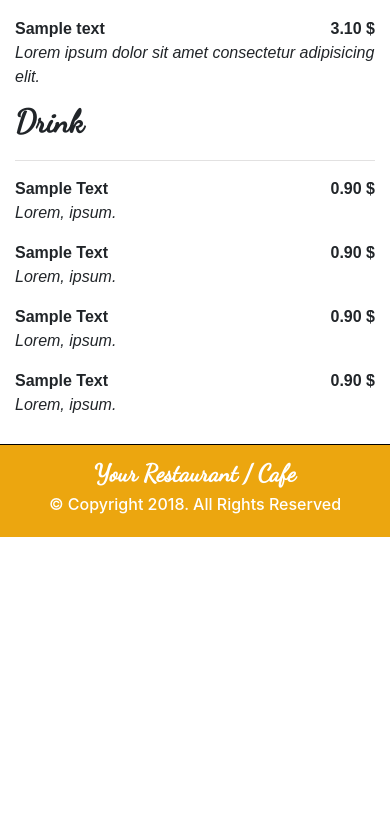
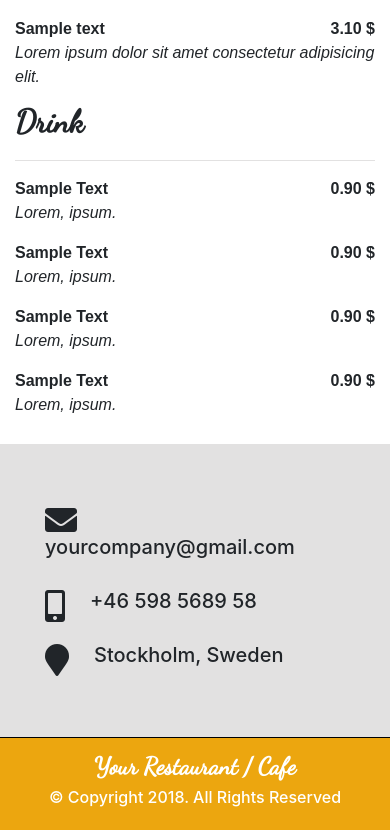
Before and after one commit to AD1121/Sample-Restaurant-Cafe-Website, a plain HTML site: page index.html in a window 390 px wide. Shown: the part 4822-5652 px from the top of the page. Before the commit the page ends 5359 px from the top, so only its background shows below. Drawn offline with nearby package versions, Linux system fonts and the light colour scheme.

Commit message:
Changes made

```diff
--- a/css/style.css
+++ b/css/style.css
@@ -201,3 +201,18 @@ footer {
 }
 
 /* ----------------------------------------- */
+
+/* contact */
+/* ----------------------------------------- */
+#contact {
+  background-color: #E2E1E1;
+  padding-top: 60px;
+  padding-left: 30px;
+  padding-right: 30px;
+  padding-bottom: 60px;;
+}
+
+.fas {
+  float: left;
+  padding-right: 25px;
+}
--- a/index.html
+++ b/index.html
@@ -11,6 +11,9 @@
 
     <!-- Bootstrap core CSS -->
     <link rel="stylesheet" href="https://maxcdn.bootstrapcdn.com/bootstrap/4.0.0-beta/css/bootstrap.min.css" integrity="sha384-/Y6pD6FV/Vv2HJnA6t+vslU6fwYXjCFtcEpHbNJ0lyAFsXTsjBbfaDjzALeQsN6M" crossorigin="anonymous">
+
+    <!-- Fontawesome -->
+    <link rel="stylesheet" href="https://use.fontawesome.com/releases/v5.0.9/css/all.css" integrity="sha384-5SOiIsAziJl6AWe0HWRKTXlfcSHKmYV4RBF18PPJ173Kzn7jzMyFuTtk8JA7QQG1" crossorigin="anonymous">
 
     <!-- style.css -->
     <link rel="stylesheet" href="css/style.css" />
@@ -49,7 +52,7 @@
             </li>
 
           <li class="nav-item">
-            <a class="nav-link" href="#">Contact</a>
+            <a class="nav-link" href="#contact">Contact</a>
           </li>
         </ul>
       </div>
@@ -323,9 +326,23 @@
     </div> <!-- /.container -->
   </section>
 
+  <!-- Section Contact -->
   <section id="contact">
+    <div class="container-fluid">
+      <div class="row">
+        <div class="col-sm-12 col-m-6 col-lg-6">
+          <i class="fas fa-envelope fa-2x"></i> <h5>yourcompany@gmail.com</h5>
+          <br>
+          <i class="fas fa-mobile-alt fa-2x"></i> <h5>+46 598 5689 58</h5>
+          <br>
+          <i class="fas fa-map-marker fa-2x"></i> <h5>Stockholm, Sweden</h5>
+        </div>
+        <div class="col-sm-12 col-m-6 col-lg-6">
 
-  </section>
+        </div>
+      </div>
+    </div>
+  </section> <!-- /. End of Section Contact -->
 
   <footer>
     <div class="container-fluid">
```
